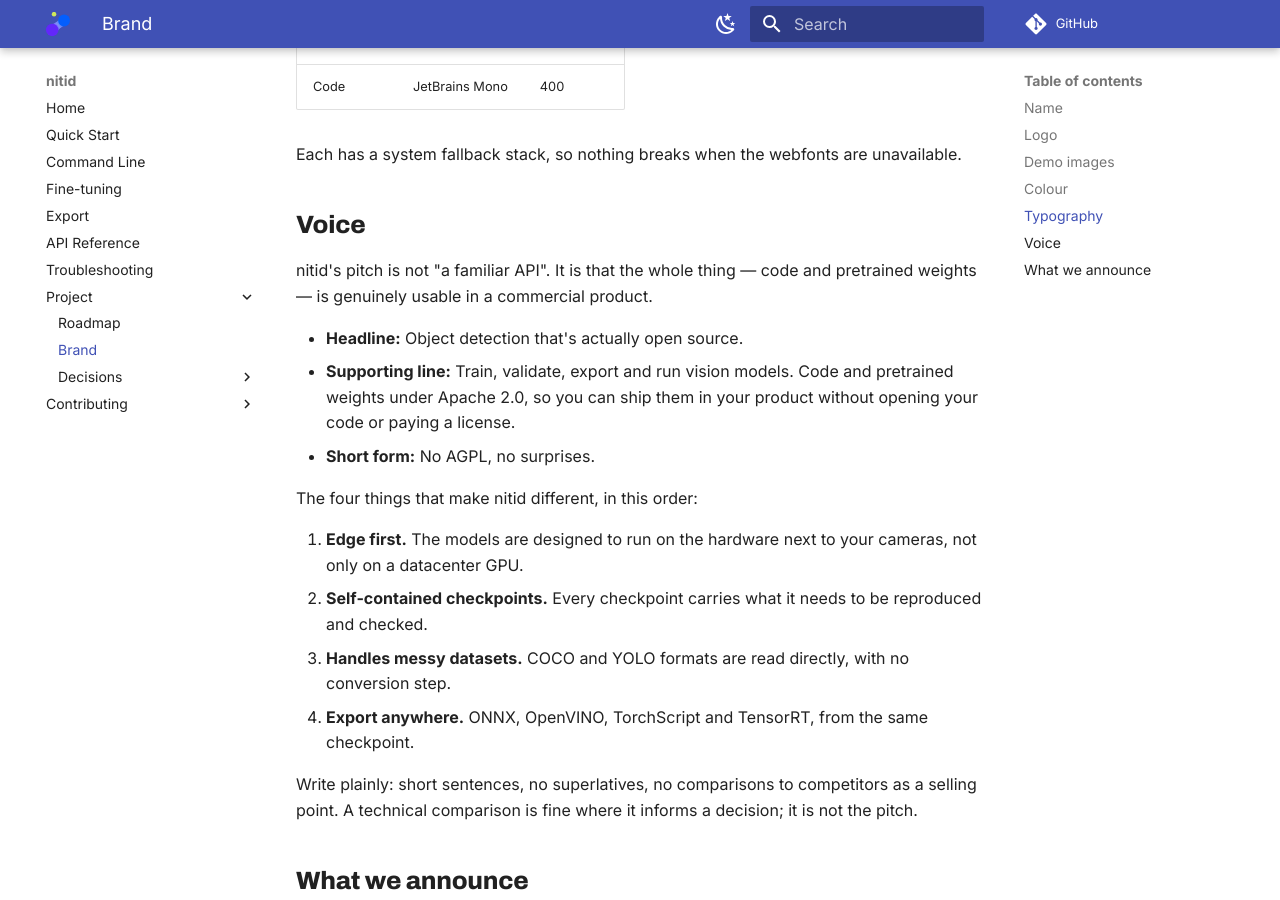
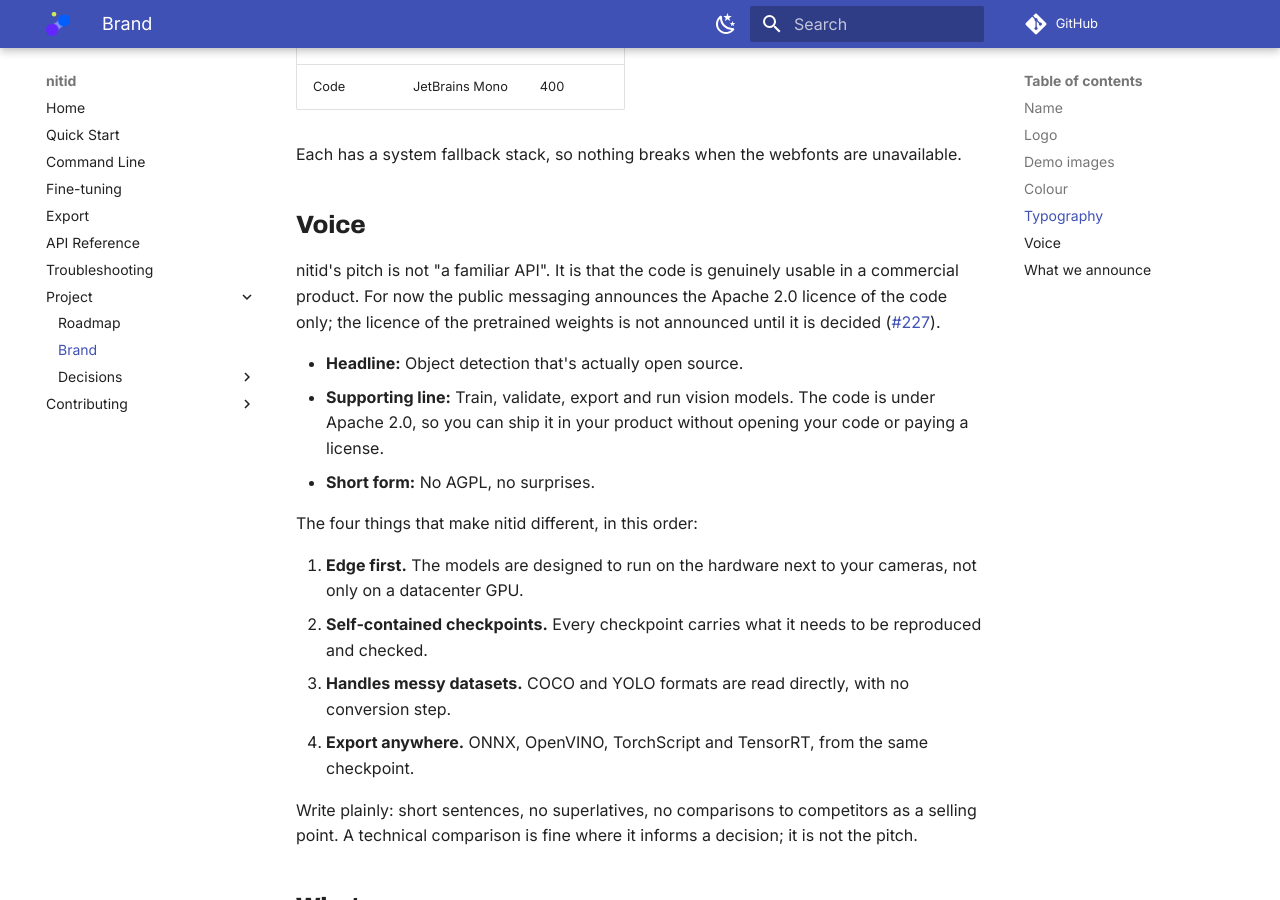
Before and after one commit to Nitidio/nitid, an MkDocs documentation site: the page built from docs/brand.md, in a window 1280 px wide and 900 px high, scrolled down 2621 px. Built offline with MkDocs 1.6.1 and Material for MkDocs 9.7.7, drawn with Linux system fonts in a browser that asks for light colours; comment, search, counter and statistics services are not loaded.

Commit message:
docs: announce the Apache 2.0 licence of the code only
The licence of the pretrained weights is not announced until it is
decided (#227). Align brand.md, the README pitch, the docs home page,
mkdocs.yml, the pyproject description, the CHANGELOG and the inference
tutorial.

Co-Authored-By: Claude Opus 5.5 <noreply@anthropic.com>
Claude-Session: https://claude.ai/code/session_019SKA8GkTPb6wZq89TeyX9E

```diff
--- a/docs/brand.md
+++ b/docs/brand.md
@@ -77,13 +77,15 @@ unavailable.
 
 ## Voice
 
-nitid's pitch is not "a familiar API". It is that the whole thing — code and
-pretrained weights — is genuinely usable in a commercial product.
+nitid's pitch is not "a familiar API". It is that the code is genuinely usable
+in a commercial product. For now the public messaging announces the Apache 2.0
+licence of the code only; the licence of the pretrained weights is not announced
+until it is decided ([#227](https://github.com/Nitidio/nitid/issues/227)).
 
 - **Headline:** Object detection that's actually open source.
-- **Supporting line:** Train, validate, export and run vision models. Code and
-  pretrained weights under Apache 2.0, so you can ship them in your product
-  without opening your code or paying a license.
+- **Supporting line:** Train, validate, export and run vision models. The code
+  is under Apache 2.0, so you can ship it in your product without opening your
+  code or paying a license.
 - **Short form:** No AGPL, no surprises.
 
 The four things that make nitid different, in this order:
--- a/mkdocs.yml
+++ b/mkdocs.yml
@@ -1,5 +1,5 @@
 site_name: nitid
-site_description: Object detection that's actually open source — Apache 2.0 code and weights
+site_description: Object detection that's actually open source — Apache 2.0 code
 repo_url: https://github.com/Nitidio/nitid
 
 theme:
--- a/pyproject.toml
+++ b/pyproject.toml
@@ -8,7 +8,7 @@ include = ["dfine*", "nitid*"]
 [project]
 name = "nitid"
 version = "0.1.0"
-description = "Object detection, instance segmentation and semantic segmentation, Apache 2.0 code and weights"
+description = "Object detection, instance segmentation and semantic segmentation, Apache 2.0 code"
 readme = "README.md"
 license = "Apache-2.0"
 license-files = ["LICENSE", "THIRD_PARTY_NOTICES.md"]
```
Also changed, not shown: CHANGELOG.md (+2 -2 lines), README.md (+1 -1 lines), docs/index.md (+3 -4 lines), 1 other file.
